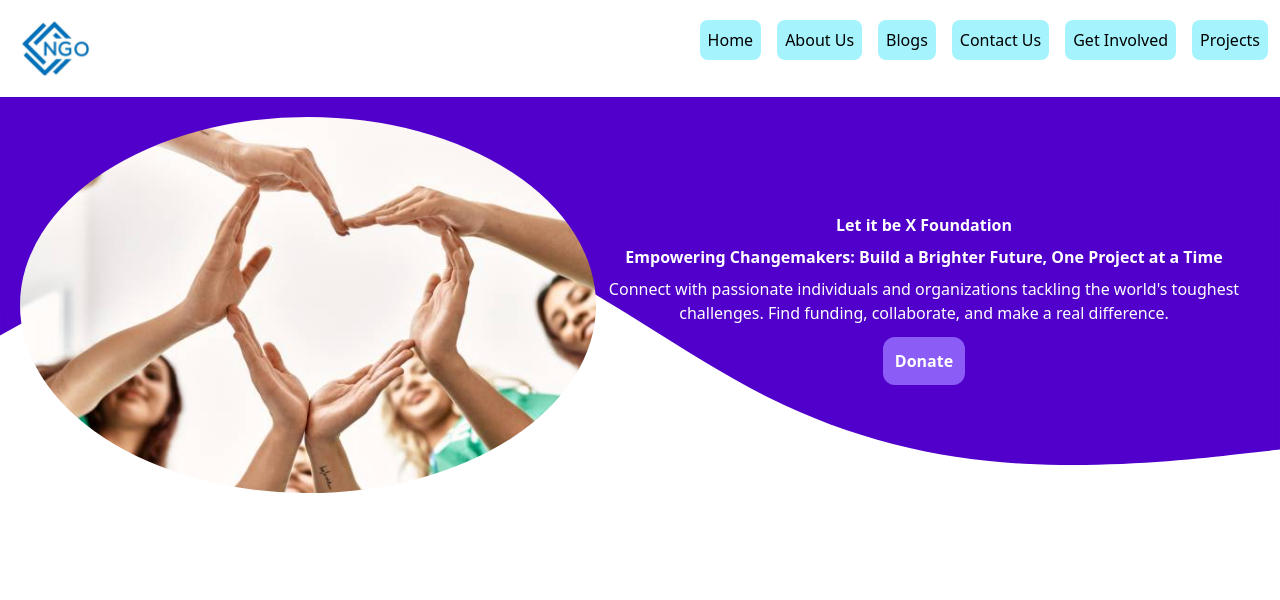
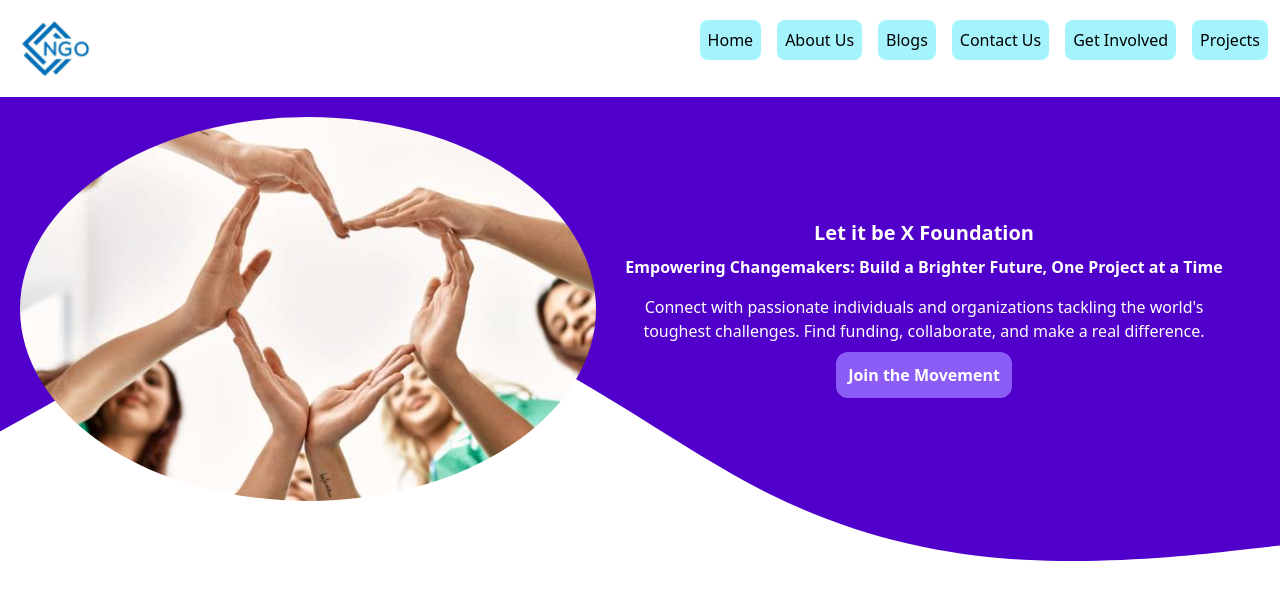
Before and after one commit to RisshabSingla/JuridentInternship, a React (Create React App) app in the folder frontend/: page / in a window 1280 px wide. Shown: the top 600 px of the page. Built offline with nearby package versions, Linux system fonts and the light colour scheme.

Commit message:
Landing Page Updated

```diff
--- a/frontend/src/components/NavLink.js
+++ b/frontend/src/components/NavLink.js
@@ -1,7 +1,9 @@
 function NavLink({ href, children }) {
   return (
-    <li className="bg-cyan-200 rounded-lg m-2 p-2">
-      <a href={href}>{children}</a>
+    <li className=" bg-cyan-200 rounded-lg m-2 p-2">
+      <a className="w-screen" href={href}>
+        {children}
+      </a>
     </li>
   );
 }
--- a/frontend/src/components/PhotoSlider.js
+++ b/frontend/src/components/PhotoSlider.js
@@ -14,7 +14,7 @@ export const PhotoSlider = ({ length }) => {
   return (
     <div>
       <img
-        className="max-h-[400px] p-3"
+        className="max-h-[500px] p-3"
         style={{ borderRadius: "55%" }}
         src={`./images/landingImage${currentPhotoIndex + 1}.jpeg`}
         width="600px"
--- a/frontend/src/pages/LandingPage.js
+++ b/frontend/src/pages/LandingPage.js
@@ -1,38 +1,45 @@
 import { PhotoSlider } from "../components/PhotoSlider";
 
-function LandingPage() {
+function HeadLine() {
   return (
-    <div>
+    <div className="static ">
       <div className="w-screen absolute">
         <div className="p-3" style={{ background: "#5000CA" }}>
+          <p className="invisible">Let it be something</p>
+          <p className="invisible">Let it be something</p>
+          <p className="invisible">Let it be something</p>
+          <p className="invisible">Let it be something</p>
           <p className="invisible">Let it be something</p>
           <p className="invisible">Let it be something</p>
           <p className="invisible">Let it be something</p>
         </div>
         <img src="./svgs/waves.svg" />
       </div>
-      <div className="md:flex w-screen absolute z-10 p-2 ">
+      <div className="md:flex w-screen absolute p-2 ">
         <div className="h-1/2">
           <PhotoSlider length={4} />
         </div>
         <div className="md:w-1/2 text-center my-auto">
-          <div className="font-extrabold	md:text-white">
+          <div className="text-xl	 font-extrabold	md:text-white">
             Let it be X Foundation
           </div>
           <div className="p-2 font-bold	md:text-white">
             Empowering Changemakers: Build a Brighter Future, One Project at a
             Time
           </div>
-          <div className="font-medium	md:text-white">
+          <div className="p-2 font-medium	md:text-white">
             Connect with passionate individuals and organizations tackling the
             world's toughest challenges. Find funding, collaborate, and make a
             real difference.
           </div>
 
           <div className="p-3">
-            <button className="hover:bg-violet-600 rounded-xl bg-violet-500 p-3 md:text-white font-bold">
-              Donate
-            </button>
+            <a
+              href="/getinvolved"
+              className="hover:bg-violet-600 rounded-xl bg-violet-500 p-3 md:text-white font-bold"
+            >
+              Join the Movement
+            </a>
           </div>
         </div>
       </div>
@@ -40,4 +47,14 @@ function LandingPage() {
   );
 }
 
+function LandingPage() {
+  return (
+    <div>
+      <div className="relative ">
+        <HeadLine />
+      </div>
+    </div>
+  );
+}
+
 export default LandingPage;
```
